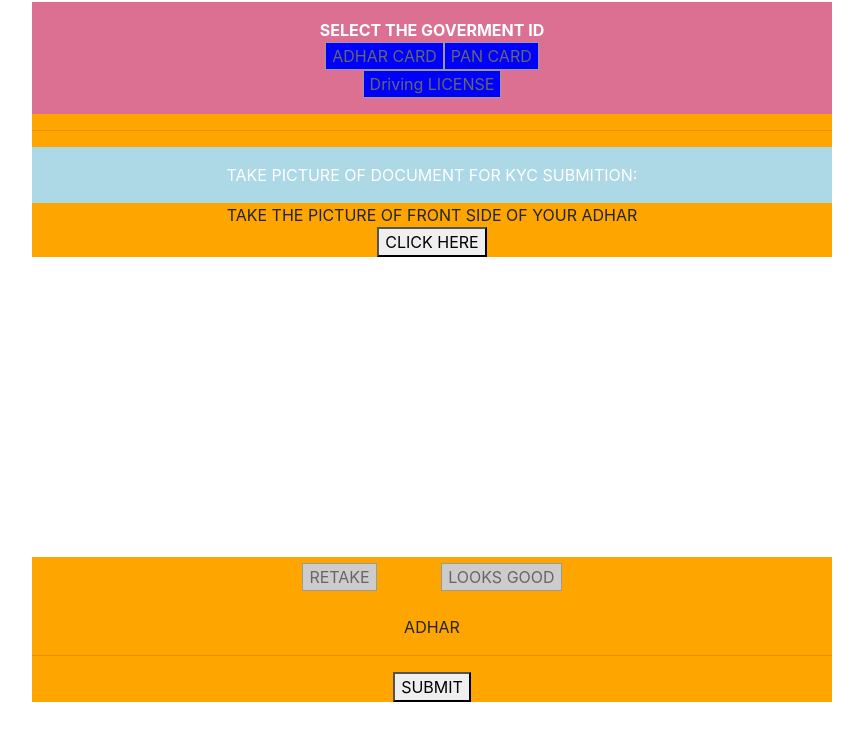
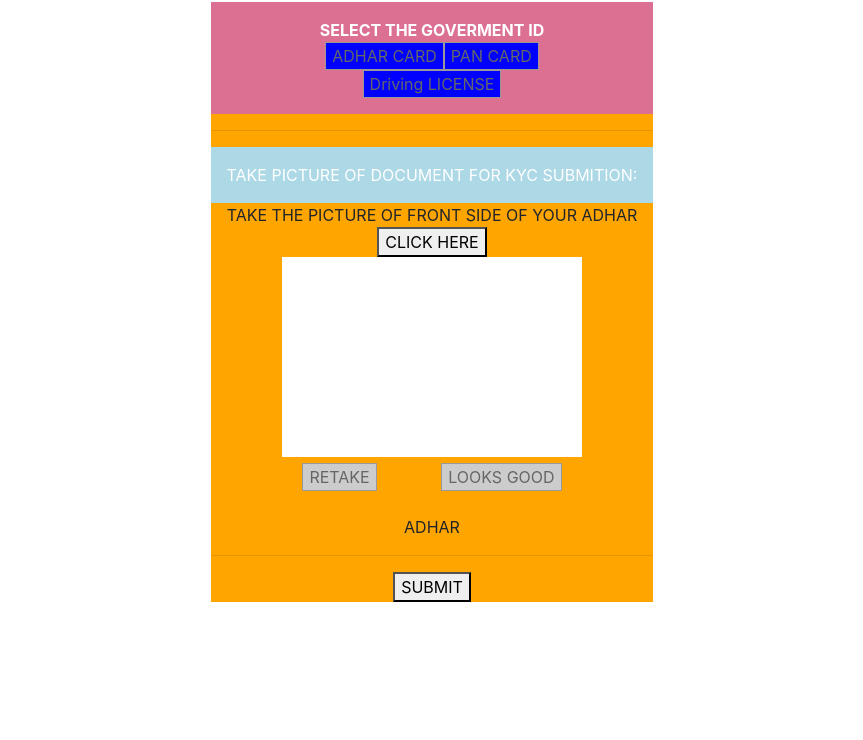
Before and after one commit to vikash0328/kyc_assignment, a React (Create React App) app: page /docs in a window 1280 px wide. Both pictures are taken after a click on the button "ADHAR CARD". Shown: the top 740 px of the page, without its empty margins (208-1071 px from the left). Built offline with nearby package versions, Linux system fonts and the light colour scheme; no server answers; the HTML template or start-up script is replaced by a standard one.

Commit message:
Update WebCam.js

```diff
--- a/src/Components/WebCam.js
+++ b/src/Components/WebCam.js
@@ -122,8 +122,8 @@
 
          { dis ? <div> <div>TAKE THE PICTURE OF {this.state.side} SIDE OF YOUR {this.state.id}</div>
             <div> <button name='clickme' disabled={this.state.clickme} onClick={this.capture}>CLICK HERE</button></div>
-                {this.state.looksgood?  <Box color='white'> <Webcam audio={false} height={300} ref={ref} screenshotFormat="image/jpeg"
-            width={800} videoConstraints={videoConstraints} style={{backgroundColor:'white'}}/>  </Box>:null}</div>:null  }
+                {this.state.looksgood?  <Box color='white'> <Webcam audio={false} height={200} ref={ref} screenshotFormat="image/jpeg"
+            width={300} videoConstraints={videoConstraints} style={{backgroundColor:'white'}}/>  </Box>:null}</div>:null  }
 
                    <form >
                    <div> <button type='radio' name='retake' style={{marginRight:'50px'}} disabled={this.state.retake} onClick={this.changeHandler}>RETAKE</button>
```
